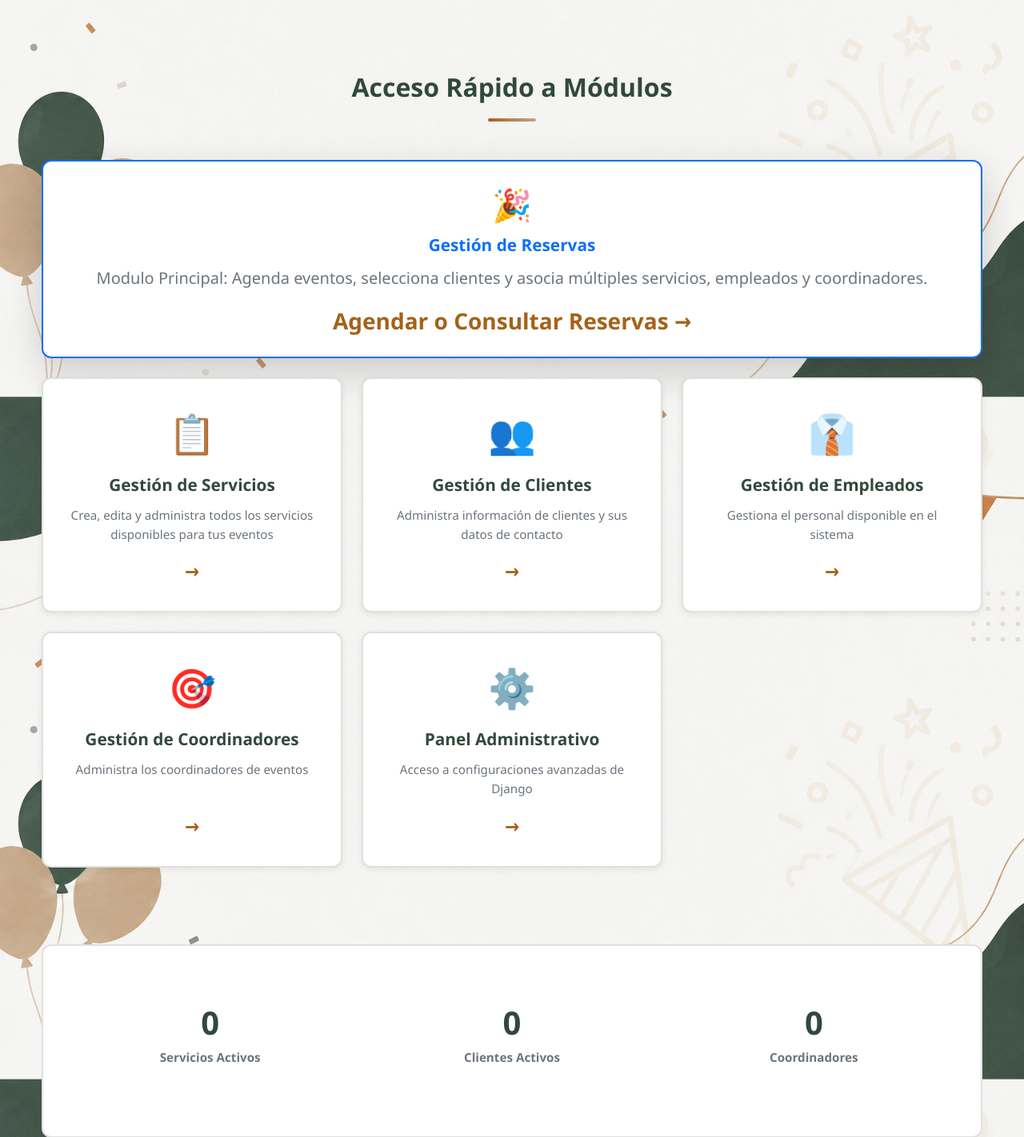
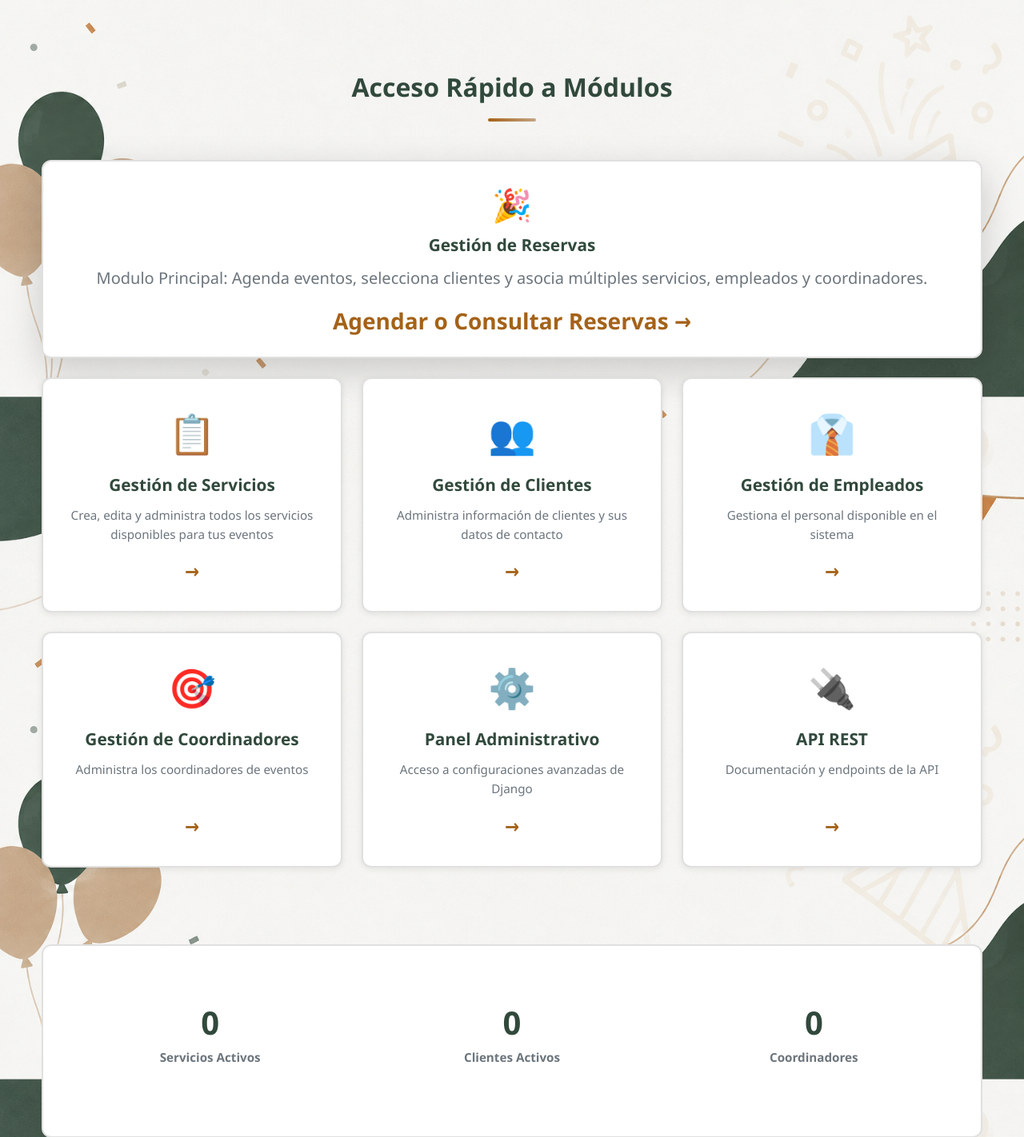
Before and after one commit to LucasParra95/proyecto-python-django, a Django app: page /servicios/ in a window 1280 px wide. Shown: the part 357-1779 px from the top of the page at 80% size. Run offline with Django 5.2, Linux system fonts and the light colour scheme; data that the repository does not hold is empty; some libraries are stand-ins or nearby versions.

Commit message:
Cambios en el orden del listado de reservas, y agrego la card de API en el home

```diff
--- a/servicios/templates/home.html
+++ b/servicios/templates/home.html
@@ -19,9 +19,9 @@
             <!-- Card Principal Destacada: Gestión de Reservas -->
             <div class="col-12">
                 <a href="{% url 'listar_reservas' %}" class="card-link">
-                    <div class="feature-card border border-primary border-2 shadow-lg p-4 text-center">
+                    <div class="feature-card shadow-lg p-4 text-center">
                         <div class="card-icon fs-1 mb-2">🎉</div>
-                        <h3 class="card-title text-primary fw-bold">Gestión de Reservas</h3>
+                        <h3 class="card-title fw-bold">Gestión de Reservas</h3>
                         <p class="card-description fs-5">
                             Modulo Principal: Agenda eventos, selecciona clientes y asocia múltiples servicios, empleados y coordinadores.
                         </p>
@@ -91,6 +91,16 @@
             </div>
 
             <!-- Card API -->
+            <div class="col-12 col-md-6 col-lg-4">
+                <a href="/api/servicios" class="card-link">
+                    <div class="feature-card">
+                        <div class="card-icon">🔌</div>
+                        <h3 class="card-title">API REST</h3>
+                        <p class="card-description">Documentación y endpoints de la API</p>
+                        <div class="card-arrow">→</div>
+                    </div>
+                </a>
+            </div>
 
         </div>
     </section>
--- a/servicios/views.py
+++ b/servicios/views.py
@@ -737,10 +737,11 @@ class ReservaListView(ListView):
     model = ReservaServicio
     template_name = 'listado_generico.html'
     context_object_name = 'items'
-    ordering = ['-fecha_servicio']
+    ordering = ['fecha_servicio']
 
     def get_queryset(self):
-        return ReservaServicio.objects.select_related(
+        queryset = super().get_queryset()
+        return queryset.select_related(
             'cliente', 'empleado', 'coordinador'
         ).prefetch_related('servicios').all()
 
@@ -754,13 +755,13 @@ class ReservaListView(ListView):
         context['boton_principal_texto'] = 'Nueva Reserva'
 
         context['columnas'] = [
-            {'nombre': 'ID', 'campo': 'pk'},
+            {'nombre': 'Fecha Evento', 'campo': 'fecha_servicio', 'tipo': 'fecha'},
             {'nombre': 'Cliente', 'campo': 'cliente'},
             {'nombre': 'Servicios Contratados', 'campo': 'servicios_str'},
             {'nombre': 'Total', 'campo': 'total_reserva', 'tipo': 'precio'},
             {'nombre': 'Empleado', 'campo': 'empleado'},
             {'nombre': 'Coordinador', 'campo': 'coordinador'},
-            {'nombre': 'Fecha Evento', 'campo': 'fecha_servicio', 'tipo': 'fecha'},
+            {'nombre': 'ID', 'campo': 'pk'},
         ]
 
         context['acciones'] = [
```
